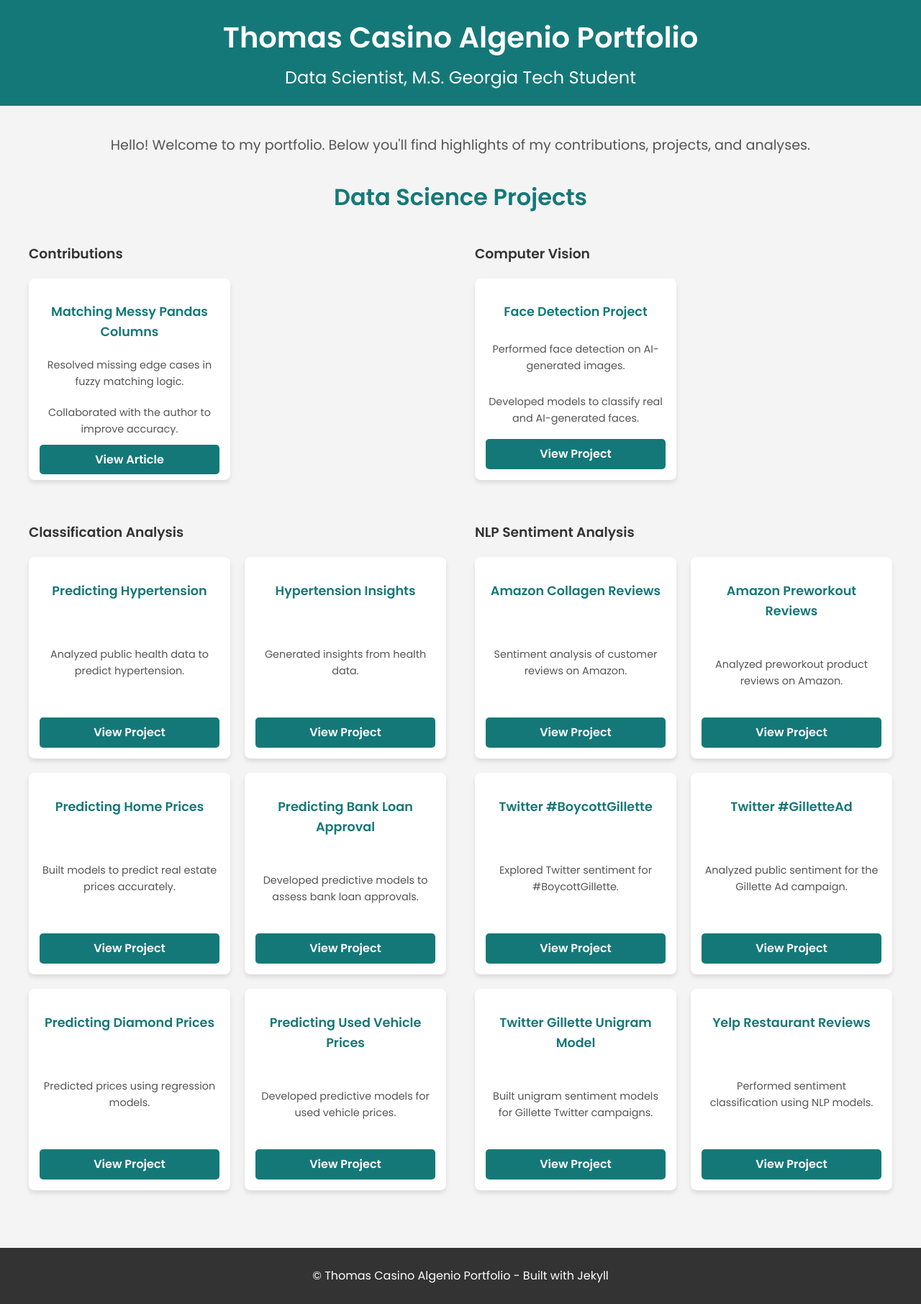
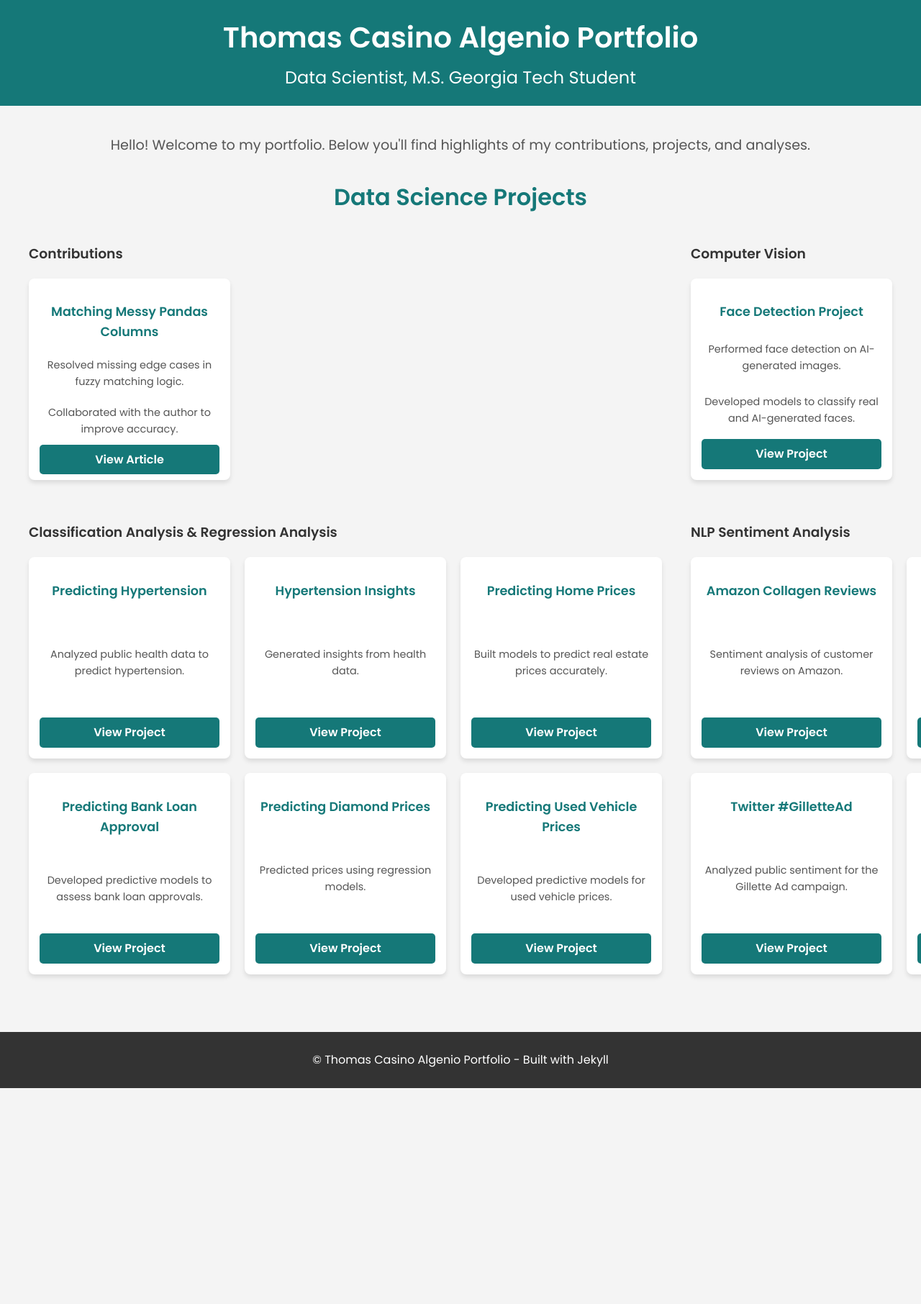
Before and after one commit to thomasalgenio/Thomas_Portfolio, a Jekyll site: the page built from README.md, in a window 1280 px wide. Shown: the whole page at 72% size. Built offline with Jekyll 4.4.1, drawn with Linux system fonts in a browser that asks for light colours; our own code applies the rules of GitHub Pages for plain Markdown files; after the commit the page ends 1512 px from its top, so only the background shows below that.

Commit message:
Update default.html

```diff
--- a/_layouts/default.html
+++ b/_layouts/default.html
@@ -60,7 +60,7 @@
       .projects {
         display: grid;
         gap: 20px;
-        grid-template-columns: repeat(2, 1fr);
+        grid-template-columns: repeat(3, 1fr);
         justify-items: center;
       }
 
@@ -182,7 +182,7 @@
 
           <!-- Classification & Regression Analysis -->
           <div>
-            <h3>Classification Analysis</h3>
+            <h3>Classification Analysis & Regression Analysis</h3>
             <div class="projects">
               <div class="project-card">
                 <h3>Predicting Hypertension</h3>
```
